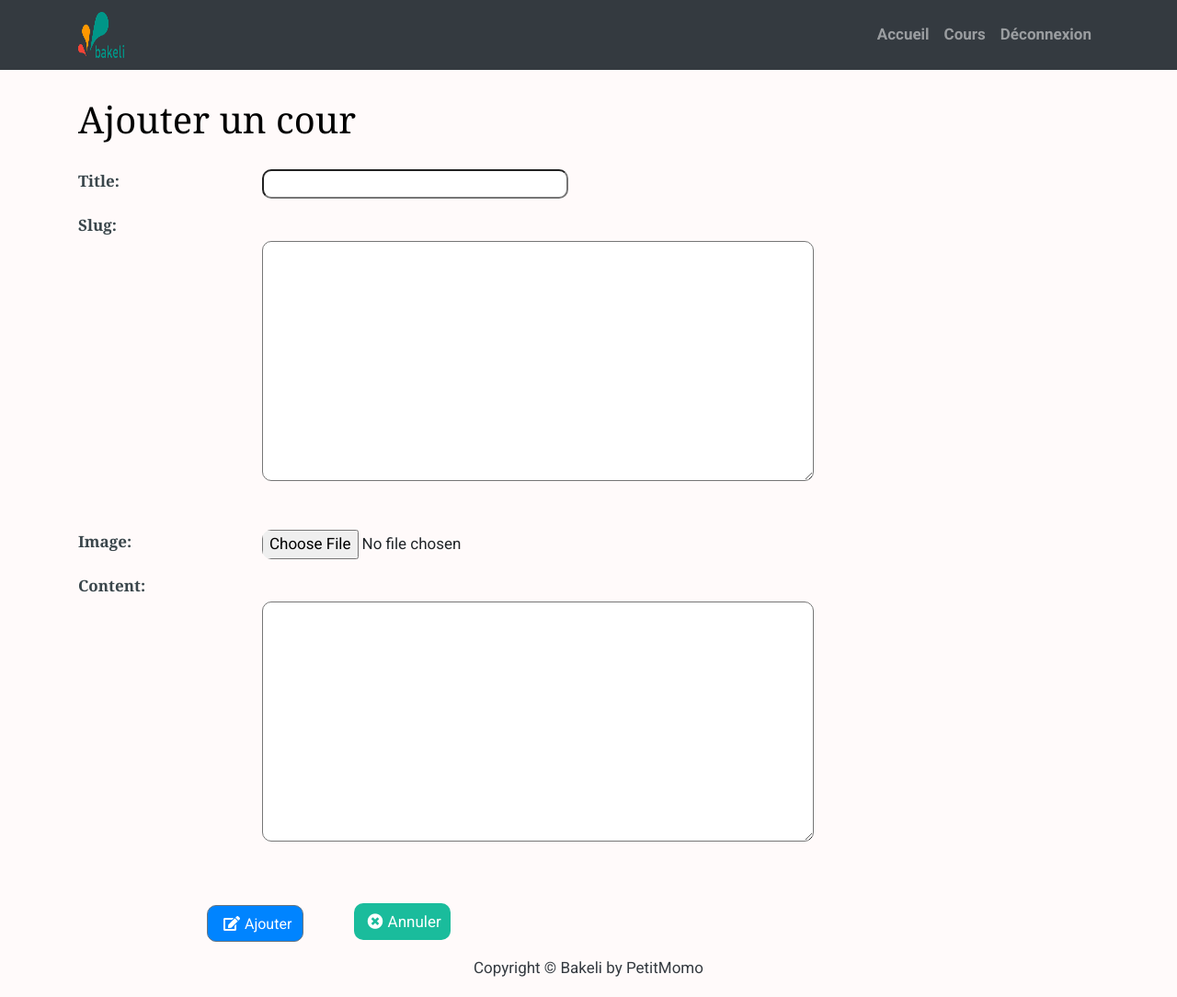
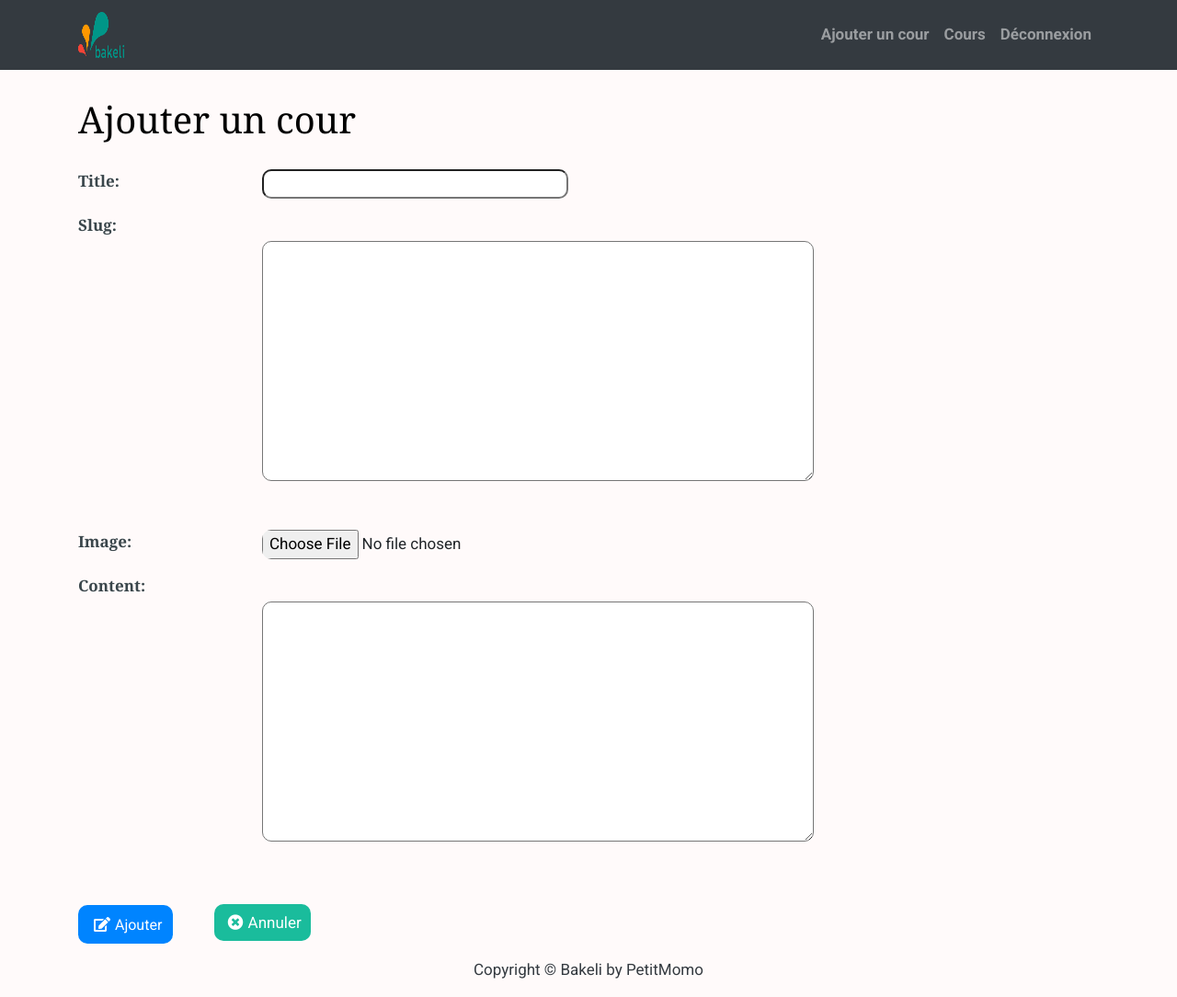
Before and after one commit to petitmomo/DjangoProject, a Django app: page /cour-create in a window 1280 px wide. Shown: the whole page at 92% size. Before the commit the page ends 1062 px from the top, so only its background shows below. Run offline with Django 3.2, Linux system fonts and the light colour scheme; some libraries are stand-ins or nearby versions.

Commit message:
premier modification du blog

```diff
--- a/registration/mysite/static/css/cour_edit.css
+++ b/registration/mysite/static/css/cour_edit.css
@@ -38,7 +38,7 @@ width: 80px;
 height: 42;
 text-align: center;
 font-size: 1em;
-margin-left: 50px;
+margin-left: 40px;
 text-decoration: none;
 }
 .annuler1{
@@ -51,7 +51,7 @@ text-decoration: none;
 width: 78px;
 text-align: center;
 font-size: 1em;
-margin-left: 50px;
+margin-left: 40px;
 margin-top: 10px;
 }
 
--- a/registration/mysite/templates/base.html
+++ b/registration/mysite/templates/base.html
@@ -4,9 +4,7 @@
         {% load static %}
         <meta charset="utf-8"/>
         <meta http-equiv="X-UA-Compatible" content="IE=edge">
-        <title>
-          Bakeli
-        </title>
+        <title>Bakeli</title>
         <link href="https://fonts.googleapis.com/css?family=Roboto:400,700" rel="stylesheet">
         <meta name="google" content="notranslate" />
         <meta name="viewport" content="width=device-width, initial-scale=1" />
@@ -16,7 +14,6 @@
         <link rel="stylesheet" href="{% static 'css/cour_index.css' %}">
         <link rel="stylesheet" href="{% static 'css/cour_edit.css' %}">
         <link rel="stylesheet" href="{% static 'css/base.css' %}">
-
     </head>
     <body>
       <nav class="navbar navbar-expand-lg navbar-dark bg-dark shadow" id="mainNav">
@@ -29,7 +26,7 @@
             <div class="collapse navbar-collapse" id="navbarResponsive">
                 <ul class="navbar-nav ml-auto">
                     <li class="nav-item text-black">
-                        <a class="nav-link text-black font-weight-bold" href="{% url 'cour-index' %}">Accueil</a>
+                        <a class="nav-link text-black font-weight-bold" href="{% url 'cour-create' %}">Ajouter un cour</a>
                     </li>
                     <li class="nav-item text-black">
                         <a class="nav-link text-black font-weight-bold" href="{% url 'cour-index' %}">Cours</a>
--- a/registration/mysite/templates/cour_create.html
+++ b/registration/mysite/templates/cour_create.html
@@ -4,8 +4,12 @@
      form i.fas{
          margin: 5px;
      }
-     form .btn-secondary{
+     form .btn{
          background-color:rgb(0, 132, 255);
+         border: none;
+         color: white;
+         height: 42px;
+         border-radius: 10px;
      }
      h1{
         color: #000;
@@ -20,7 +24,7 @@
                 {{ form.as_p }}
             </fieldset>
 
-            <button class="btn btn-secondary"><i class="fas fa-edit"></i>Ajouter</button>
+            <button class="btn"><i class="fas fa-edit"></i>Ajouter</button>
             <a href="{% url 'cour-index' %}" class="annuler"><i class="fas fa-times-circle"></i>Annuler</a>
         </form>
     </div>
```
Also changed, not shown: registration/media/images/delete.png (added).
